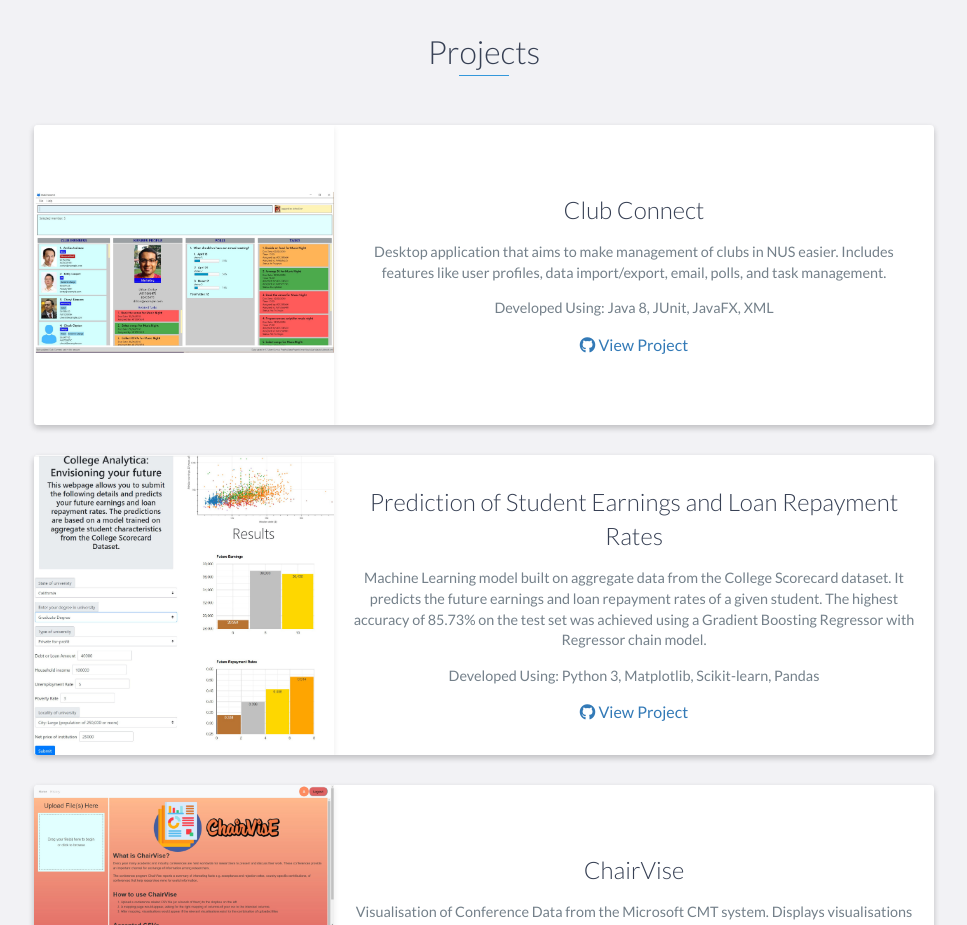
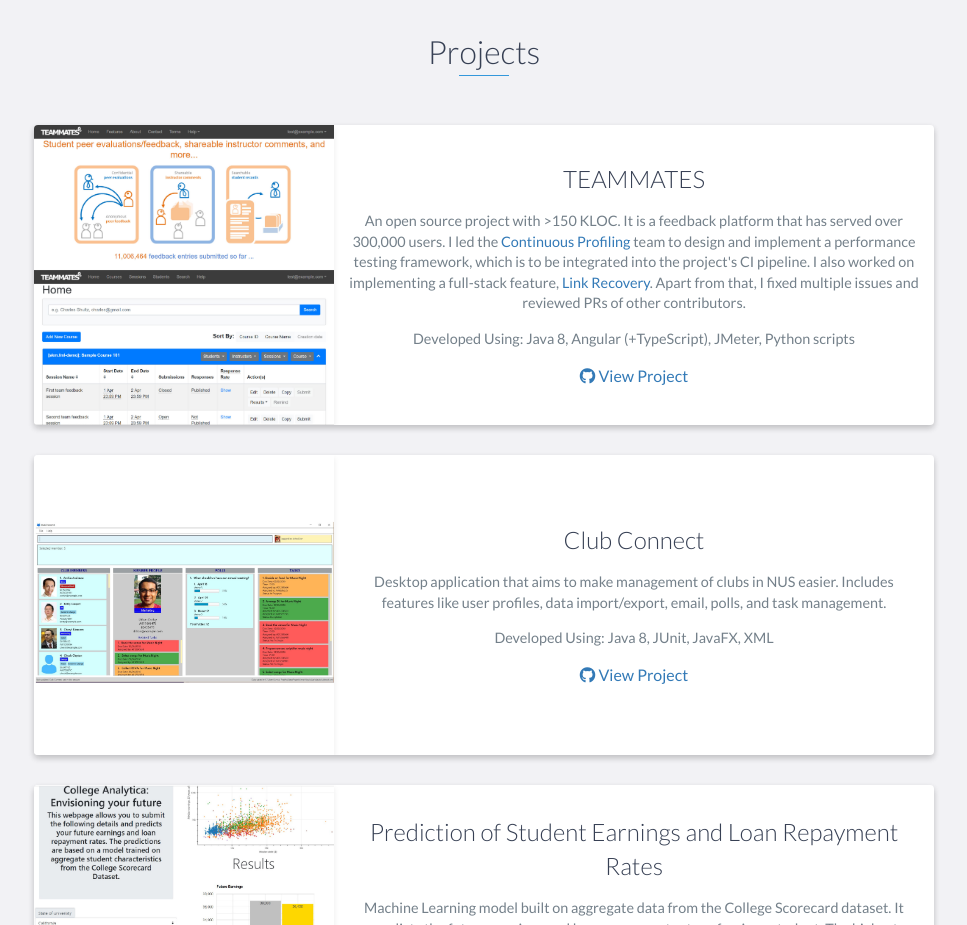
Before and after one commit to amrut-prabhu/amrut-prabhu.github.io, a website: page index.html in a window 1280 px wide. Shown: the part 3280-4205 px from the top of the page, without its empty margins (156-1123 px from the left). Drawn offline with nearby package versions, Linux system fonts and the light colour scheme.

Commit message:
Add teammates project

```diff
--- a/index.html
+++ b/index.html
@@ -257,6 +257,26 @@
         <h2 class="heading">Projects</h2>
         <div class="container">
             <div class="row">
+
+                <div id="project-teammates" class="project shadow-large">
+                    <div class="project-image">
+                        <img src="images/projects/teammates.jpg" />
+                    </div>
+                    <!-- End .project-image -->
+                    <div class="project-info">
+                        <h3>TEAMMATES</h3>
+                        <p>
+                            An open source project with >150 KLOC. It is a feedback platform that has served over 300,000 users. I led the <a href="https://github.com/TEAMMATES/teammates/wiki/Continuous-Profiling">Continuous Profiling</a> team to design and implement a performance testing framework, which is to be integrated into the project's CI pipeline. I also worked on implementing a full-stack feature, <a href="https://github.com/TEAMMATES/teammates/wiki/Link-Recovery">Link Recovery</a>. Apart from that, I fixed multiple issues and reviewed PRs of other contributors.
+                        </p>
+                        <p>
+                            Developed Using: Java 8, Angular (+TypeScript), JMeter, Python scripts
+                        </p>
+                        <a href="https://github.com/TEAMMATES/teammates" target="_blank"><i class="fab fa-github" aria-hidden="true"></i> View Project</a>
+                    </div>
+                    <!-- End .project-info -->
+                </div>
+                <!-- End .project -->
+
                 <div id="project-club-connect" class="project shadow-large">
                     <div class="project-image">
                         <img src="images/projects/club-connect.jpg" />
```
Also changed, not shown: images/projects/teammates.jpg (added).
